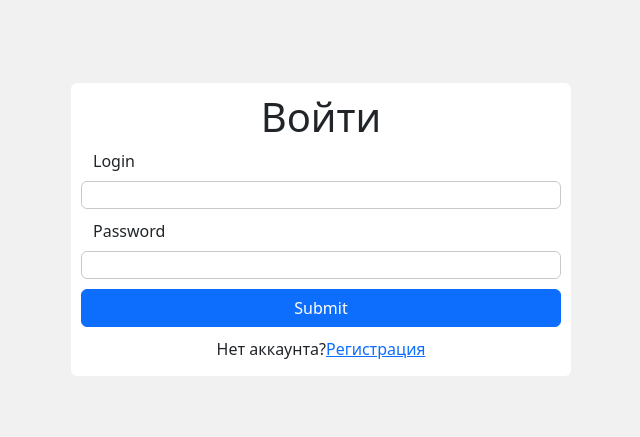
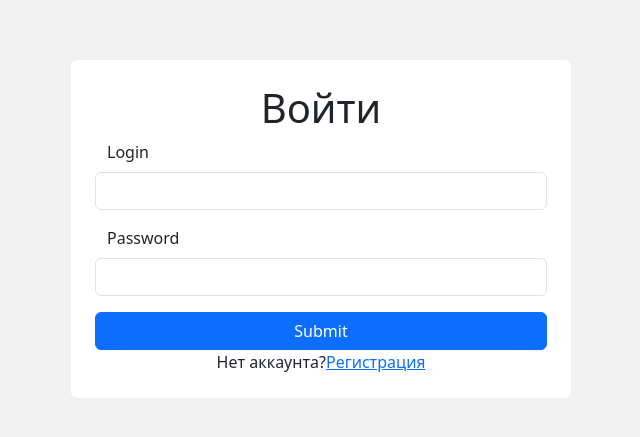
Before and after one commit to KumihoBisha/frontend-project-12, a React (Vite) app in the folder frontend/: page / in a window 1280 px wide. Shown: the part 171-608 px from the top of the page, without its empty margins (319-959 px from the left). Built offline with nearby package versions, Linux system fonts and the light colour scheme.

Commit message:
Changed the login form style. Changed inputs and a button margins

```diff
--- a/frontend/src/Components/LoginForm.jsx
+++ b/frontend/src/Components/LoginForm.jsx
@@ -14,17 +14,17 @@ const LoginForm = () => {
     {({ isSubmitting }) => (
       <Container>
         <Form>
-          <Row>
+          <Row className='mb-3'>
             <label  className="form-label" htmlFor="login">Login</label>
-            <Field type="text" name="login" id="login" />
+            <Field className="form-control" type="text" name="login" id="login" />
             <ErrorMessage name="text" component="div" />
           </Row>
-          <Row>
+          <Row className='mb-3'>
             <label className="form-label" htmlFor="password">Password</label>
-            <Field type="password" name="password" id="password" />
+            <Field className="form-control" type="password" name="password" id="password" />
             <ErrorMessage name="password" component="div" />
           </Row>
-          <Row>
+          <Row className='mt-3'>
             <Button variant='primary' type="submit" disabled={isSubmitting}>Submit</Button>
           </Row>
         </Form>
--- a/frontend/src/index.scss
+++ b/frontend/src/index.scss
@@ -20,16 +20,6 @@ body {
   flex-direction: column;
   align-items: center;
   background-color: white;
-  padding: 10px 10px 15px 10px;
+  padding: 1.5rem;
   border-radius: var(--border-radius);
 }
-
-input {
-  margin-bottom: 10px;
-  border: 1px solid rgb(201, 201, 201);
-  border-radius: var(--border-radius);
-}
-
-button {
-  margin-bottom: 10px;
-}
```
